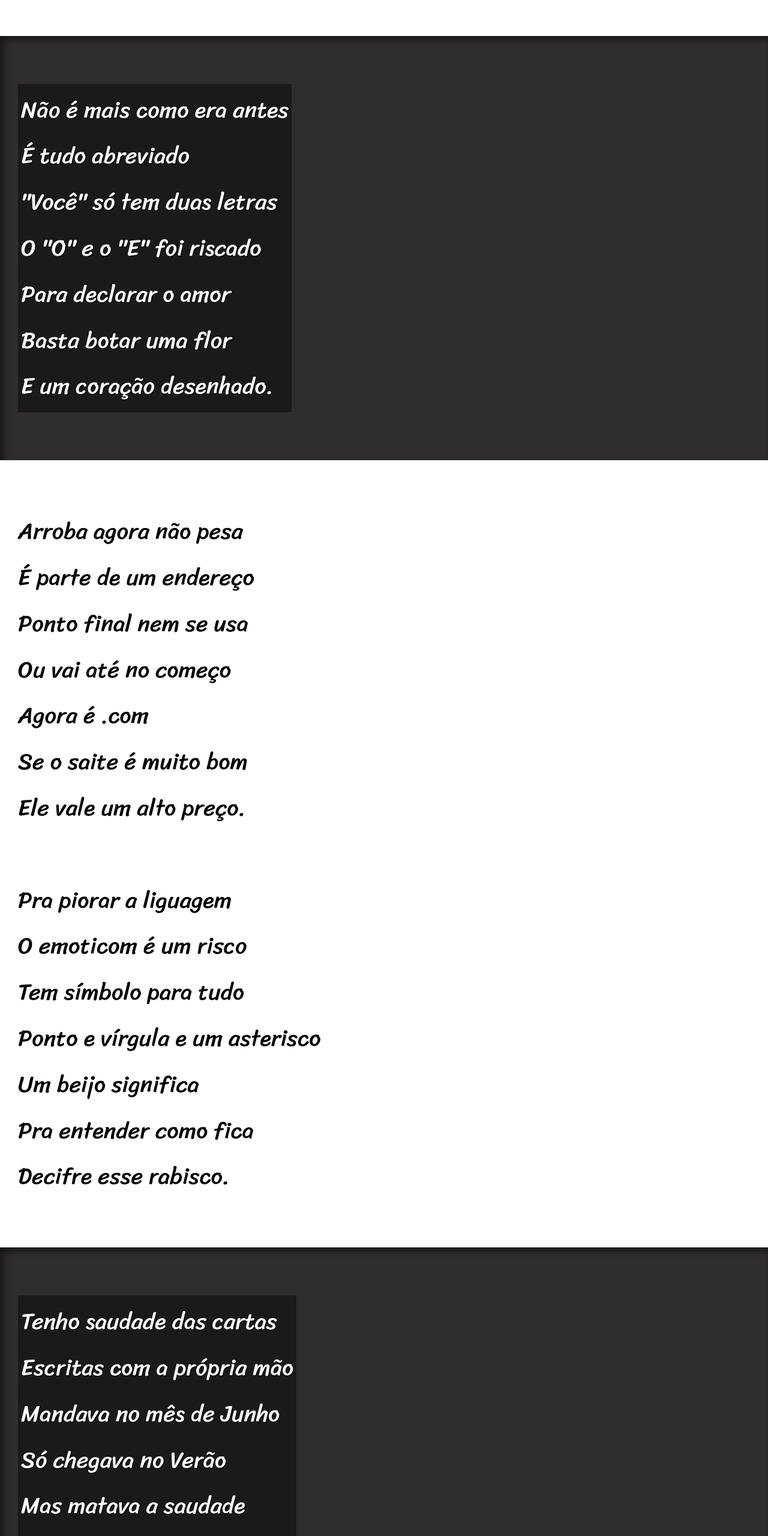
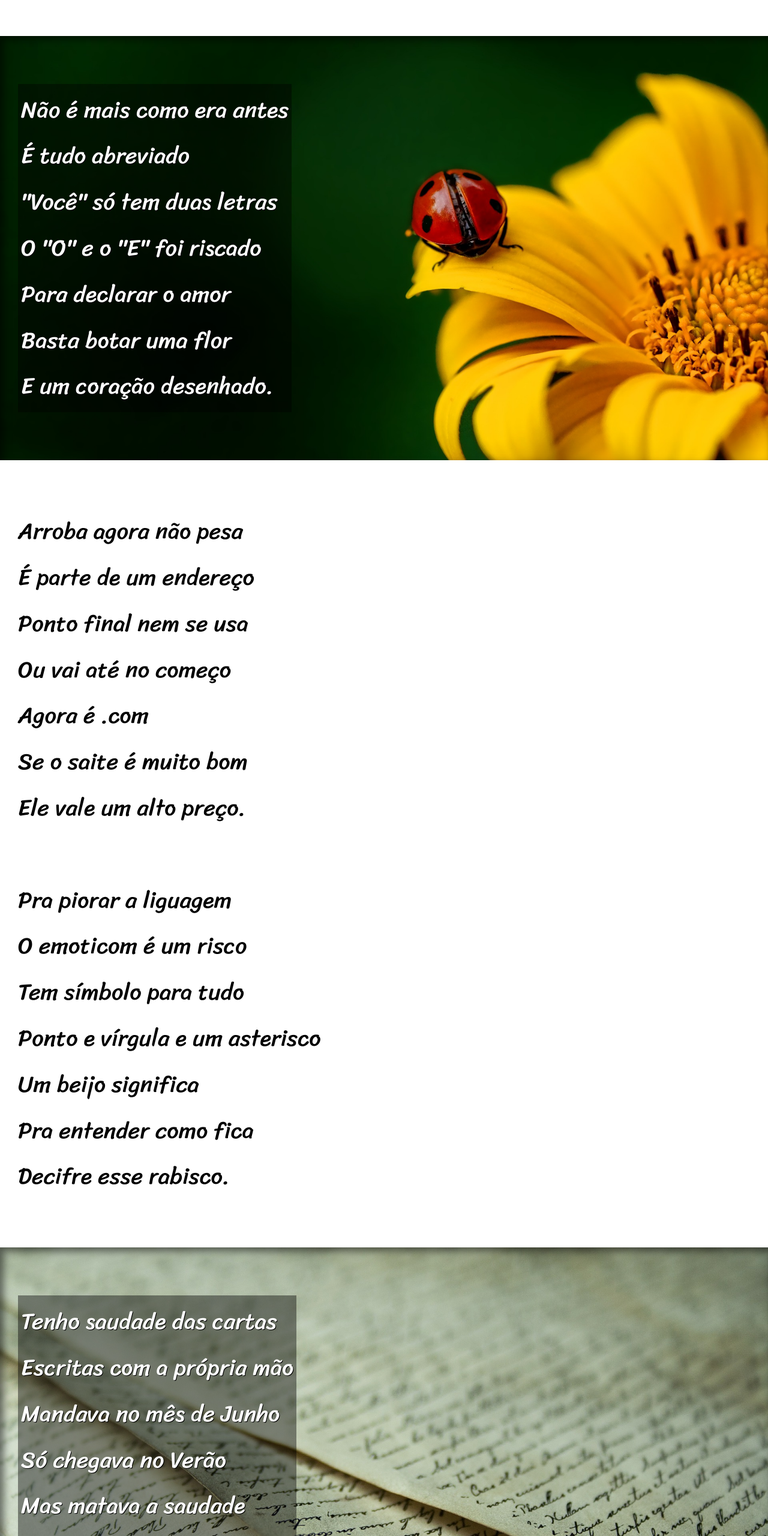
Before and after one commit to AllanRodriFer/projeto-cordel, a plain HTML site: page index.html in a window 1280 px wide. Shown: the part 898-3458 px from the top of the page at 60% size. Drawn offline with Linux system fonts and the light colour scheme.

Commit message:
correção endereço imagens

```diff
--- a/estilo/style.css
+++ b/estilo/style.css
@@ -83,12 +83,12 @@ section.imagem > p {
 }
 
 section#img01 {
-      background-image: url(/Desafios/d012/imagens/background001.jpg);
+      background-image: url(../imagens/background001.jpg);
       background-position: right center;
 }
 
 section#img02 {
-      background-image: url(/Desafios/d012/imagens/background002.jpg);
+      background-image: url(../imagens/background002.jpg);
 }
 
 footer{
```
